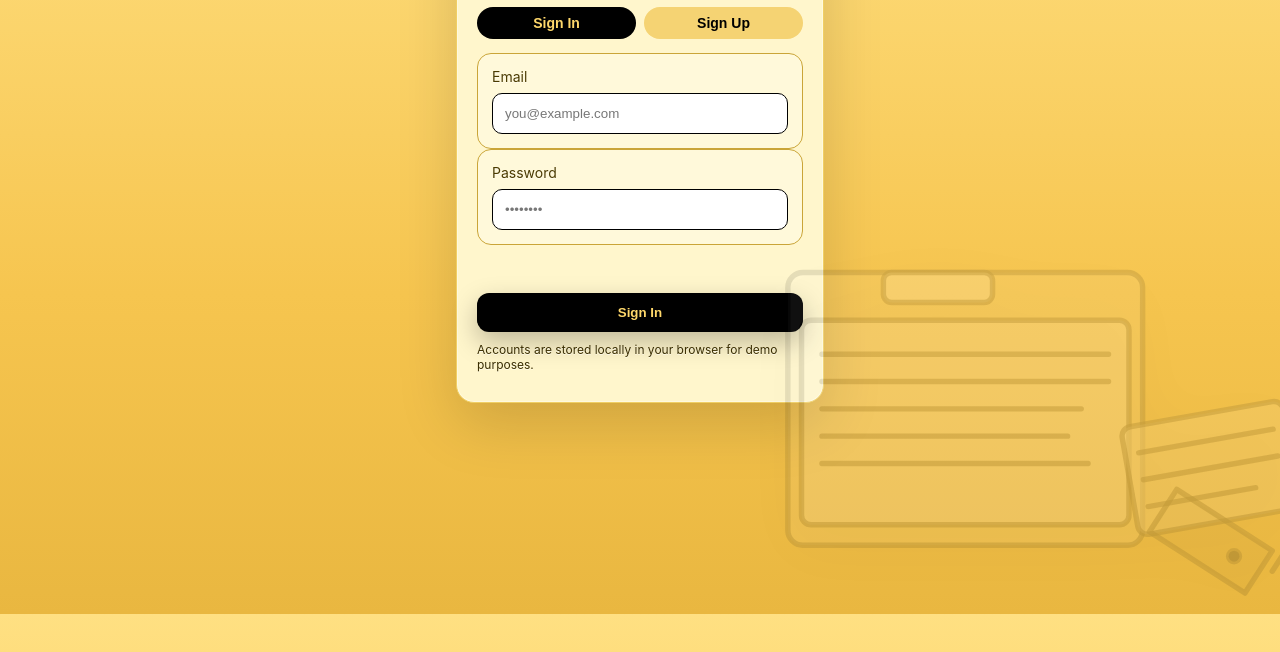
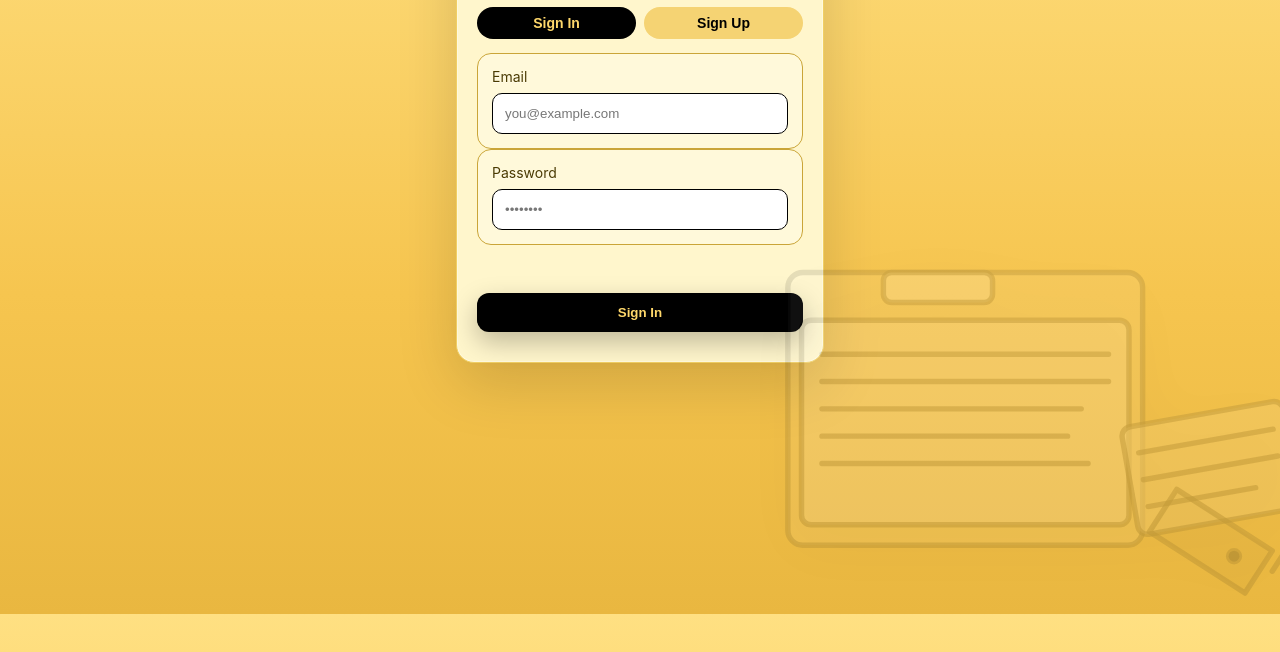
Before and after one commit to Furad007/Grant_Grid, a plain HTML site: page docs/login.html in a window 1280 px wide. Shown: the part 186-838 px from the top of the page. Drawn offline with Linux system fonts and the light colour scheme.

Commit message:
Update login.html

```diff
--- a/docs/login.html
+++ b/docs/login.html
@@ -56,7 +56,7 @@
       </div>
 
       <p class="hint" style="margin-top:10px;">
-        Accounts are stored locally in your browser for demo purposes.
+
       </p>
     </div>
   </div>
```
